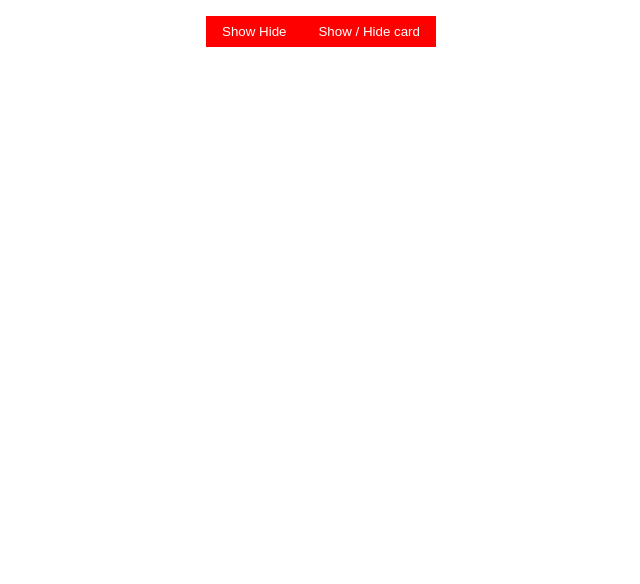
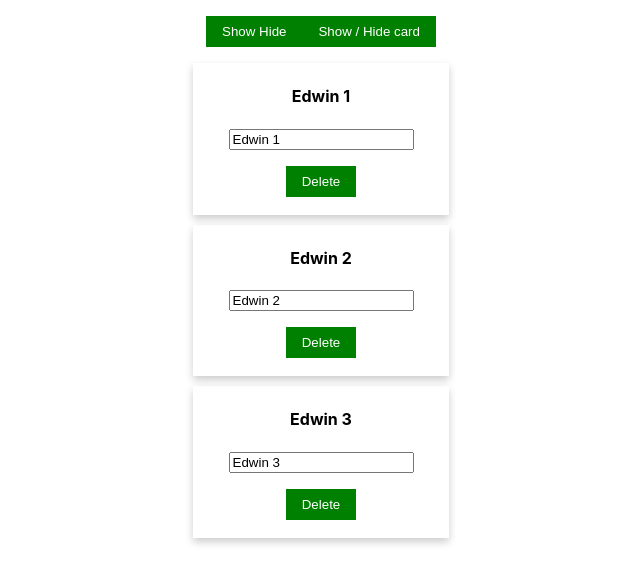
Before and after one commit to LuisGhz/react-4h-course, a React (Create React App) app: page / in a window 1280 px wide. Shown: the top 584 px of the page, without its empty margins (319-959 px from the left). Built offline with nearby package versions, Linux system fonts and the light colour scheme.

Commit message:
Revert "Import axios. Delete default value to cards state."
This reverts commit 97e294e5bf3d6c225268aebce435f7f84d17cd83.

```diff
--- a/src/App.js
+++ b/src/App.js
@@ -1,7 +1,6 @@
 import React, { Component } from 'react';
 import faker from 'faker';
 import { ThemeProvider } from 'styled-components';
-import axios from 'axios';
 import { Card } from 'card/index';
 import './App.css';
 import Button from 'elements/button/Button';
@@ -17,7 +16,23 @@ class App extends Component {
     super(props);
 
     this.state = {
-      cards: [],
+      cards: [
+        {
+          avatar: 'https://cdn.fakercloud.com/avatars/mwarkentin_128.jpg',
+          name: 'Edwin 1',
+          title: 'Customer Research Developer'
+        },
+        {
+          avatar: 'https://cdn.fakercloud.com/avatars/mwarkentin_128.jpg',
+          name: 'Edwin 2',
+          title: 'Customer Research Developer'
+        },
+        {
+          avatar: 'https://cdn.fakercloud.com/avatars/mwarkentin_128.jpg',
+          name: 'Edwin 3',
+          title: 'Customer Research Developer'
+        },
+      ],
       showCard: true
     };
   }
@@ -49,10 +64,11 @@ class App extends Component {
           <Button color="primary" length={ this.state.cards.length } onClick={ () => this.toggleCard() } >Show Hide</Button>
           <button className={ buttonClasses.join(' ') } onClick={ () => this.toggleCard() } style={{ 'margin': '1rem 0' } }>Show / Hide card</button>
           { this.state.showCard && (
-          this.state.cards.map(({ name, phone }, index) =>
+          this.state.cards.map(({ avatar, name, title }, index) =>
             <Card key={ index }
+              avatar={ avatar }
               name={ name }
-              phone={ phone }
+              title={ title }
               onDelete={ () => this.deleteCardHandler(index) }
               onNameChanges={ event =>  this.changeNameHandler(event, index)}
             />)
```
